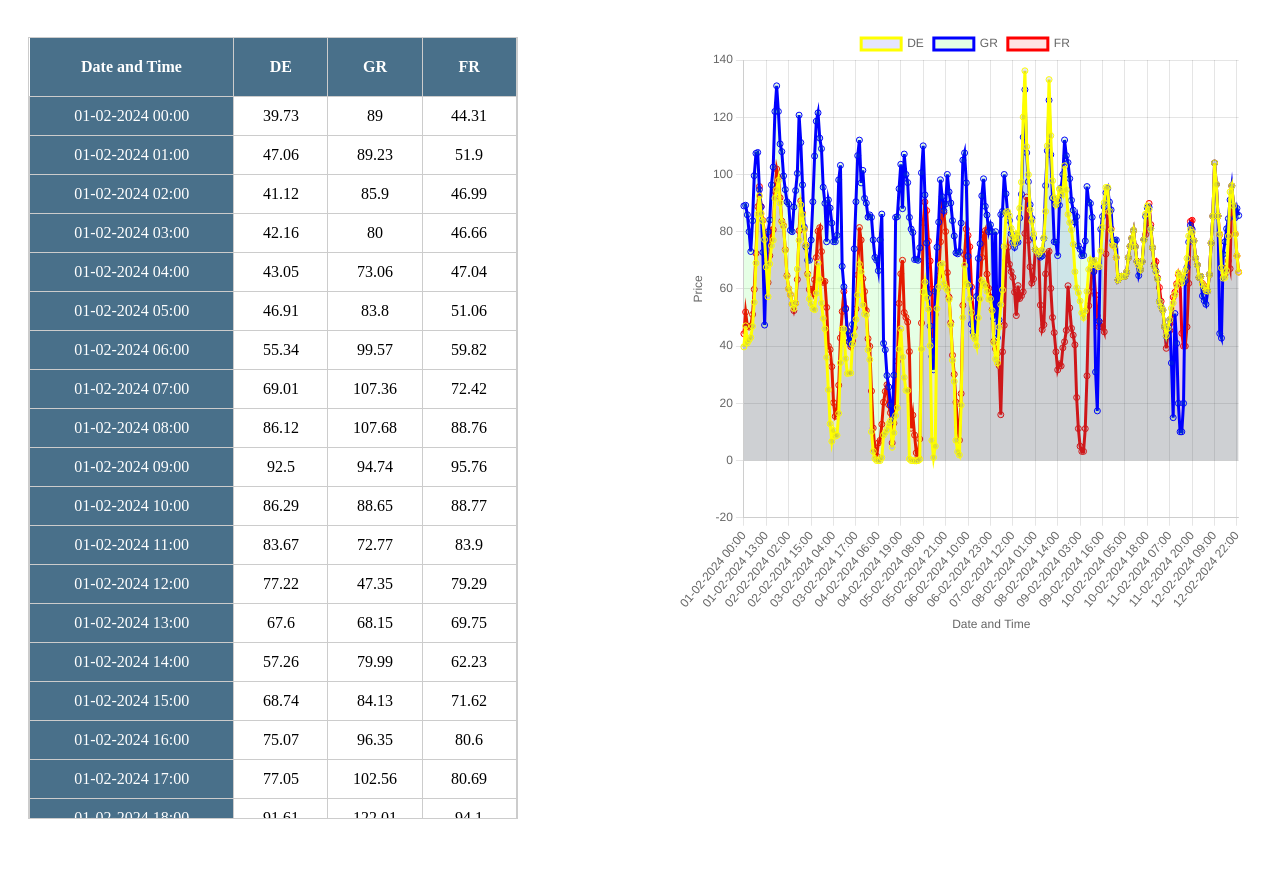
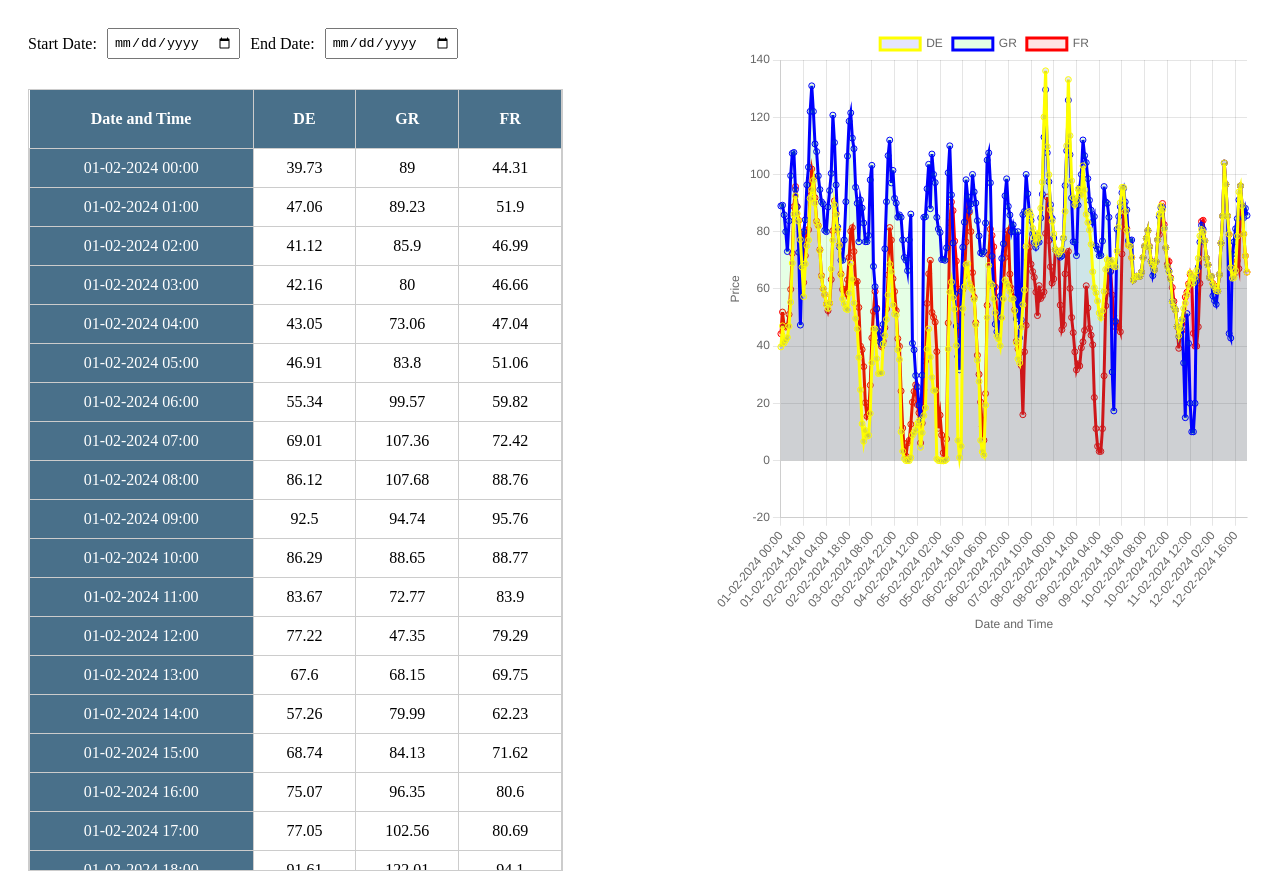
Before and after one commit to kyro3611/timeseries-project, a Vue app: page / in a window 1280 px wide. Before the commit the page ends 828 px from the top, so only its background shows below. Built offline with nearby package versions, Linux system fonts and the light colour scheme.

Commit message:
date range picker added + functionality

```diff
--- a/src/App.vue
+++ b/src/App.vue
@@ -1,29 +1,61 @@
 <template>
   <div class="dashboard">
-    <MainTable :data="timeseriesData" :loading="isLoading" />
-    <LineChart :data="timeseriesData" :loading="isLoading" />
+    <div class="date-range-and-table">
+      <DateRangePicker :startDate="startDate" :endDate="endDate" @update:startDate="startDate = $event"
+        @update:endDate="endDate = $event" />
+
+      <MainTable :key="startDate + endDate" :data="filteredData" :loading="isLoading" :startDate="formattedStartDate"
+        :endDate="formattedEndDate" />
+    </div>
+    <LineChart :key="filteredData" :data="filteredData" :loading="isLoading" />
   </div>
 </template>
 
 <script>
 import MainTable from './components/MainTable.vue'
 import LineChart from './components/LineChart.vue'
+import DateRangePicker from './components/DateRangePicker.vue'
 import dayjs from 'dayjs'
 
 export default {
   name: 'App',
   components: {
     MainTable,
-    LineChart
+    LineChart,
+    DateRangePicker
   },
   data() {
     return {
       timeseriesData: [],
-      isLoading: true
+      isLoading: true,
+      startDate: null,
+      endDate: null
     };
   },
   async created() {
     await this.fetchAndFormatData();
+  },
+  watch: {
+    startDate(newVal) {
+      console.log('rogijeiogjieg', newVal)
+    }
+  },
+  computed: {
+    filteredData() {
+      if (!this.startDate || !this.endDate) return this.timeseriesData;
+
+      return this.timeseriesData.filter(item => {
+        const itemDate = dayjs(item.DateTime);
+        return itemDate.isAfter(dayjs(this.startDate).subtract(1, 'hour')) &&
+          itemDate.isBefore(dayjs(this.endDate).add(1, 'day'));
+      });
+    },
+    formattedStartDate() {
+      return this.startDate ? dayjs(this.startDate).format("DD-MM-YYYY HH:mm") : "";
+    },
+    formattedEndDate() {
+      return this.endDate ? dayjs(this.endDate).format("DD-MM-YYYY HH:mm") : "";
+    },
   },
   methods: {
     async fetchAndFormatData() {
@@ -56,4 +88,8 @@ export default {
   height: 100vh;
   box-sizing: border-box;
 }
+
+.date-range-and-table {
+  flex: 1;
+}
 </style>
--- /dev/null
+++ b/src/components/DateRangePicker.vue
@@ -0,0 +1,35 @@
+<template>
+    <div class="date-picker">
+        <label>Start Date:</label>
+        <input type="date" :value="startDate" @input="$emit('update:startDate', $event.target.value)"/>
+
+        <label>End Date:</label>
+        <input type="date" :value="endDate" @input="$emit('update:endDate', $event.target.value)"/>
+
+    </div>
+</template>
+
+<script>
+export default {
+    props: {
+        startDate: String,
+        endDate: String,
+    },
+};
+</script>
+
+<style>
+.date-picker {
+    display: flex;
+    width: 80%;
+    gap: 10px;
+    align-items: center;
+    margin-bottom: 30px;
+    cursor: pointer;
+}
+
+.date-picker input {
+    padding: 5px;
+}
+
+</style>
--- a/src/components/MainTable.vue
+++ b/src/components/MainTable.vue
@@ -1,8 +1,5 @@
 <template>
     <div class="table-wrapper">
-        <div v-if="loading" class="spinner-container">
-            <div class="spinner"></div>
-        </div>
         <div class="table-container">
             <table>
                 <thead>
@@ -33,12 +30,26 @@ export default {
         data: {
             type: Array,
             required: true,
+        },
+        loading: {
+            type: Boolean,
+            required: true,
+        },
+        startDate: {
+            type: String,
+            required: true,
+        },
+        endDate: {
+            type: Date,
+            required: true,
+        },
+    },
+    watch: {
+        startDate(newVal) {
+            console.log('table', newVal)
         }
     },
-    loading: {
-        type: Boolean,
-        required: true,
-    },
+
 };
 </script>
 
@@ -60,14 +71,19 @@ export default {
 }
 
 @keyframes spin {
-    0% { transform: rotate(0deg); }
-    100% { transform: rotate(360deg); }
+    0% {
+        transform: rotate(0deg);
+    }
+
+    100% {
+        transform: rotate(360deg);
+    }
 }
+
 .table-wrapper {
-    display: flex;
     justify-content: center;
     align-items: center;
-    width: 40%;
+    width: 80%;
     height: 100vh;
 }
 
@@ -76,7 +92,6 @@ export default {
     height: calc(100vh - 20px);
     overflow-y: auto;
     overflow-x: auto;
-    flex: 1;
     border: 1px solid #ccc;
 }
 
@@ -89,7 +104,7 @@ table {
 thead {
     position: sticky;
     top: 0;
-    z-index: 1000;
+    z-index: 900;
 }
 
 td {
```
